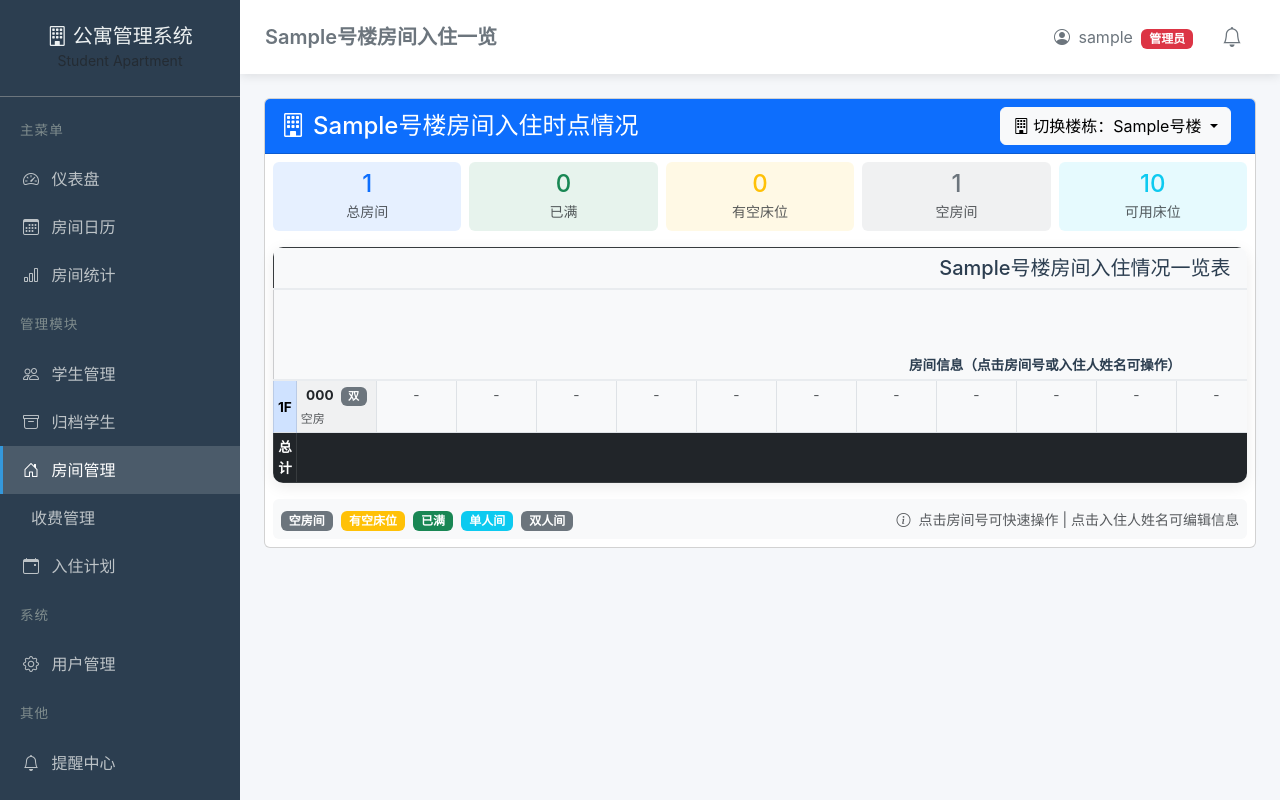
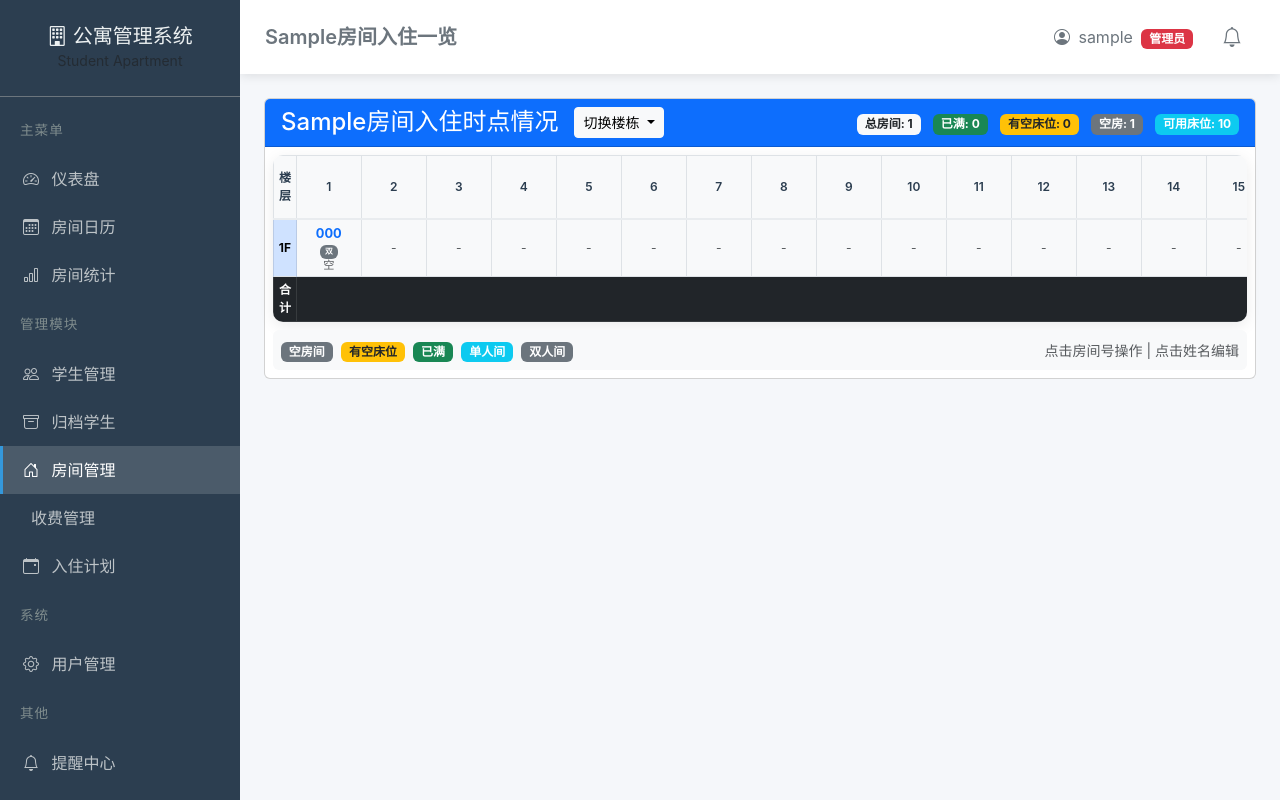
Before and after one commit to SIE-DNUI/student-apartment-system, a Flask app: a page that uses app/templates/rooms/building_overview.html in a window 1280 px wide. Run offline with Flask 3, Linux system fonts and the light colour scheme; a user stored in the database is signed in; tables that the repository leaves empty hold one stand-in row (values such as "Sample post"); some libraries are stand-ins or nearby versions.

Commit message:
fix: 修复楼栋一览表路由，自动跳转到第一个楼栋，优化一屏展示布局

```diff
--- a/app/routes/rooms.py
+++ b/app/routes/rooms.py
@@ -412,6 +412,19 @@ def export_template():
         download_name='房间导入模板.xlsx'
     )
 
+@bp.route('/overview')
+@login_required
+def overview():
+    """楼栋房间入住一览表 - 自动跳转到第一个楼栋"""
+    # 获取第一个楼栋
+    first_building = db.session.query(Room.building).distinct().order_by(Room.building).first()
+    if first_building:
+        return redirect(url_for('rooms.building_overview', building=first_building[0]))
+    else:
+        flash('暂无楼栋数据', 'warning')
+        return redirect(url_for('rooms.index'))
+
+
 @bp.route('/building/<building>/overview')
 @login_required
 def building_overview(building):
--- a/app/templates/dashboard/index.html
+++ b/app/templates/dashboard/index.html
@@ -149,7 +149,7 @@
 <!-- 房间入住一览入口 -->
 <div class="row g-4 mb-4">
     <div class="col-12">
-        <a href="{{ url_for('rooms.building_overview', building='19') }}" class="text-decoration-none">
+        <a href="{{ url_for('rooms.overview') }}" class="text-decoration-none">
             <div class="card bg-primary text-white hover-shadow" style="transition: transform 0.2s;">
                 <div class="card-body py-4">
                     <div class="d-flex justify-content-between align-items-center">
--- a/app/templates/rooms/building_overview.html
+++ b/app/templates/rooms/building_overview.html
@@ -1,174 +1,141 @@
 {% extends "base.html" %}
 
-{% block title %}{{ building }}号楼房间入住一览{% endblock %}
+{% block title %}{{ building }}房间入住一览{% endblock %}
 
 {% block content %}
+<style>
+    .overview-table { font-size: 0.75rem; }
+    .overview-table th, .overview-table td { padding: 0.25rem 0.3rem; vertical-align: middle; }
+    .room-cell { min-width: 65px; max-width: 75px; }
+    .room-cell.empty { background-color: #f8f9fa; }
+    .room-cell.partial { background-color: #fff3cd; }
+    .room-cell.full { background-color: #d1e7dd; }
+    .room-num { font-weight: bold; font-size: 0.8rem; }
+    .room-type { font-size: 0.65rem; }
+    .occupant { font-size: 0.7rem; line-height: 1.2; }
+    .stat-cell { background-color: #e7f1ff; font-weight: bold; }
+    .stat-header { background-color: #0d6efd; color: white; }
+</style>
+
 <div class="card">
-    <div class="card-header bg-primary text-white">
+    <div class="card-header bg-primary text-white py-2">
         <div class="d-flex justify-content-between align-items-center">
-            <h4 class="mb-0">
-                <i class="bi bi-building me-2"></i>{{ building }}号楼房间入住时点情况
-            </h4>
-            <div>
-                <!-- 楼栋切换下拉菜单 -->
-                <div class="btn-group me-2">
-                    <button type="button" class="btn btn-light dropdown-toggle" data-bs-toggle="dropdown">
-                        <i class="bi bi-building me-1"></i>切换楼栋：{{ building }}号楼
+            <div class="d-flex align-items-center">
+                <h4 class="mb-0 me-3">{{ building }}房间入住时点情况</h4>
+                <!-- 楼栋切换 -->
+                <div class="btn-group">
+                    <button type="button" class="btn btn-light btn-sm dropdown-toggle" data-bs-toggle="dropdown">
+                        切换楼栋
                     </button>
-                    <ul class="dropdown-menu dropdown-menu-end">
+                    <ul class="dropdown-menu">
                         {% for b in buildings %}
                         <li>
                             <a class="dropdown-item {% if b == building %}active{% endif %}"
                                href="{{ url_for('rooms.building_overview', building=b) }}">
-                                {{ b }}号楼
+                                {{ b }}
                             </a>
                         </li>
                         {% endfor %}
                     </ul>
                 </div>
             </div>
+            <div>
+                <span class="badge bg-light text-dark me-2">总房间: {{ stats.total }}</span>
+                <span class="badge bg-success me-2">已满: {{ stats.full }}</span>
+                <span class="badge bg-warning text-dark me-2">有空床位: {{ stats.partial }}</span>
+                <span class="badge bg-secondary me-2">空房: {{ stats.empty }}</span>
+                <span class="badge bg-info">可用床位: {{ stats.empty_beds }}</span>
+            </div>
         </div>
     </div>
 
     <div class="card-body p-2">
-        <!-- 统计概览 -->
-        <div class="row g-2 mb-3">
-            <div class="col">
-                <div class="text-center p-2 bg-primary bg-opacity-10 rounded">
-                    <h4 class="text-primary mb-0">{{ stats.total }}</h4>
-                    <small class="text-muted">总房间</small>
-                </div>
-            </div>
-            <div class="col">
-                <div class="text-center p-2 bg-success bg-opacity-10 rounded">
-                    <h4 class="text-success mb-0">{{ stats.full }}</h4>
-                    <small class="text-muted">已满</small>
-                </div>
-            </div>
-            <div class="col">
-                <div class="text-center p-2 bg-warning bg-opacity-10 rounded">
-                    <h4 class="text-warning mb-0">{{ stats.partial }}</h4>
-                    <small class="text-muted">有空床位</small>
-                </div>
-            </div>
-            <div class="col">
-                <div class="text-center p-2 bg-secondary bg-opacity-10 rounded">
-                    <h4 class="text-secondary mb-0">{{ stats.empty }}</h4>
-                    <small class="text-muted">空房间</small>
-                </div>
-            </div>
-            <div class="col">
-                <div class="text-center p-2 bg-info bg-opacity-10 rounded">
-                    <h4 class="text-info mb-0">{{ stats.empty_beds }}</h4>
-                    <small class="text-muted">可用床位</small>
-                </div>
-            </div>
-        </div>
-
-        <!-- 大表：按楼层从高到低展示 -->
-        <div class="table-responsive">
-            <table class="table table-bordered table-sm mb-0" style="font-size: 0.85rem;">
-                <thead class="table-dark">
+        {% if floors_data %}
+        <!-- 一屏展示的大表 -->
+        <div class="table-responsive" style="max-height: calc(100vh - 200px);">
+            <table class="table table-bordered overview-table mb-0">
+                <thead>
                     <tr class="text-center">
-                        <th colspan="21" class="py-2">
-                            <h5 class="mb-0">{{ building }}号楼房间入住情况一览表</h5>
-                        </th>
-                        <th colspan="3" class="py-2">楼层统计</th>
-                    </tr>
-                    <tr class="text-center table-secondary">
-                        <th colspan="20">房间信息（点击房间号或入住人姓名可操作）</th>
-                        <th width="50">房间数</th>
-                        <th width="50">剩余房</th>
-                        <th width="50">可用床位</th>
+                        <th class="stat-header" style="width: 45px;">楼层</th>
+                        {% for i in range(1, 21) %}
+                        <th class="room-cell">{{ i }}</th>
+                        {% endfor %}
+                        <th class="stat-header" style="width: 50px;">房间数</th>
+                        <th class="stat-header" style="width: 50px;">剩余房</th>
+                        <th class="stat-header" style="width: 50px;">空床位</th>
                     </tr>
                 </thead>
                 <tbody>
                     {% for floor in floors_sorted %}
                     <tr>
                         <!-- 楼层标签 -->
-                        <td class="table-primary text-center align-middle fw-bold" style="width: 40px;">
-                            {{ floor }}F
-                        </td>
+                        <td class="text-center table-primary align-middle fw-bold">{{ floor }}F</td>
 
-                        <!-- 房间格子：每层最多20个房间 -->
+                        <!-- 房间格子 -->
                         {% set floor_rooms = floors_data[floor] %}
                         {% for i in range(20) %}
                             {% set item = floor_rooms[i] if i < floor_rooms|length else none %}
                             {% if item %}
-                                <!-- 判断房间状态背景色 -->
                                 {% if item.is_empty %}
-                                    {% set cell_class = 'bg-secondary bg-opacity-10' %}
+                                    {% set cell_class = 'empty' %}
                                 {% elif item.has_partial %}
-                                    {% set cell_class = 'bg-warning bg-opacity-25' %}
+                                    {% set cell_class = 'partial' %}
                                 {% else %}
-                                    {% set cell_class = 'bg-success bg-opacity-10' %}
+                                    {% set cell_class = 'full' %}
                                 {% endif %}
 
-                                <td class="{{ cell_class }} p-1 align-top" style="min-width: 80px;">
-                                    <!-- 房间号 -->
-                                    <div class="text-center mb-1">
+                                <td class="room-cell {{ cell_class }} text-center">
+                                    <!-- 房间号：可点击 -->
                                     {% if item.is_empty or item.has_partial %}
-                                        <a href="{{ url_for('students.add') }}?room_id={{ item.room.id }}&building={{ building }}"
-                                           class="fw-bold text-decoration-none text-dark"
-                                           title="点击添加入住">
+                                    <a href="{{ url_for('students.add') }}?room_id={{ item.room.id }}"
+                                       class="room-num text-decoration-none" title="添加入住">
                                         {{ item.room.room_number }}
                                     </a>
                                     {% else %}
                                     <a href="{{ url_for('rooms.detail', room_id=item.room.id) }}"
-                                           class="fw-bold text-decoration-none text-dark"
-                                           title="点击查看详情">
+                                       class="room-num text-decoration-none" title="查看详情">
                                         {{ item.room.room_number }}
                                     </a>
                                     {% endif %}
-                                        <span class="badge {% if item.room_type == '单' %}bg-info{% else %}bg-secondary{% endif %} ms-1" style="font-size: 0.7rem;">
+
+                                    <!-- 房型 -->
+                                    <div class="room-type">
+                                        <span class="badge {% if item.room_type == '单' %}bg-info{% else %}bg-secondary{% endif %}">
                                             {{ item.room_type }}
                                         </span>
                                     </div>
-                                    <!-- 入住人 -->
-                                    <div style="font-size: 0.75rem;">
+
+                                    <!-- 入住人：可点击编辑 -->
+                                    <div class="occupant">
                                         {% if item.students %}
                                             {% for student in item.students %}
                                             <a href="{{ url_for('students.edit', id=student.id) }}"
                                                class="text-decoration-none d-block"
-                                               title="点击编辑 {{ student.name }}">
+                                               title="编辑{{ student.name }}">
                                                 {{ student.name }}
                                             </a>
                                             {% endfor %}
                                         {% else %}
-                                            <span class="text-muted">空房</span>
+                                            <span class="text-muted">空</span>
                                         {% endif %}
                                     </div>
                                 </td>
                             {% else %}
-                                <!-- 空白格子 -->
-                                <td class="bg-light text-center text-muted" style="min-width: 80px;">-</td>
+                                <td class="room-cell bg-light text-muted text-center">-</td>
                             {% endif %}
                         {% endfor %}
 
                         <!-- 楼层统计 -->
-                        <td class="text-center align-middle table-info fw-bold">
-                            {{ floor_stats[floor].total }}
-                        </td>
-                        <td class="text-center align-middle table-warning fw-bold">
-                            {{ floor_stats[floor].empty_rooms }}
-                        </td>
-                        <td class="text-center align-middle table-success fw-bold">
-                            {{ floor_stats[floor].empty_beds }}
-                        </td>
-                    </tr>
-                    {% else %}
-                    <tr>
-                        <td colspan="23" class="text-center text-muted py-4">
-                            <i class="bi bi-inbox display-4 d-block mb-2"></i>
-                            暂无房间数据
-                        </td>
+                        <td class="stat-cell text-center align-middle">{{ floor_stats[floor].total }}</td>
+                        <td class="stat-cell text-center align-middle bg-warning bg-opacity-25">{{ floor_stats[floor].empty_rooms }}</td>
+                        <td class="stat-cell text-center align-middle bg-success bg-opacity-25">{{ floor_stats[floor].empty_beds }}</td>
                     </tr>
                     {% endfor %}
 
                     <!-- 总计行 -->
                     <tr class="table-dark text-center fw-bold">
-                        <td>总计</td>
-                        <td colspan="19"></td>
+                        <td>合计</td>
+                        <td colspan="20"></td>
                         <td class="table-info">{{ stats.total }}</td>
                         <td class="table-warning">{{ stats.empty }}</td>
                         <td class="table-success">{{ stats.empty_beds }}</td>
@@ -178,23 +145,26 @@
         </div>
 
         <!-- 图例 -->
-        <div class="mt-3 p-2 bg-light rounded">
-            <div class="row">
-                <div class="col">
+        <div class="mt-2 p-2 bg-light rounded d-flex justify-content-between align-items-center">
+            <div>
                 <span class="badge bg-secondary me-1">空房间</span>
-                    <span class="badge bg-warning me-1">有空床位</span>
+                <span class="badge bg-warning text-dark me-1">有空床位</span>
                 <span class="badge bg-success me-1">已满</span>
                 <span class="badge bg-info me-1">单人间</span>
                 <span class="badge bg-secondary me-1">双人间</span>
             </div>
-                <div class="col-auto">
             <small class="text-muted">
-                        <i class="bi bi-info-circle me-1"></i>
-                        点击房间号可快速操作 | 点击入住人姓名可编辑信息
+                点击房间号操作 | 点击姓名编辑
             </small>
         </div>
+        {% else %}
+        <div class="text-center py-5 text-muted">
+            <i class="bi bi-inbox display-4"></i>
+            <p class="mt-2">该楼栋暂无房间数据</p>
+            <p>当前楼栋: {{ building }}</p>
+            <p>可用楼栋: {{ buildings|join(', ') }}</p>
         </div>
-        </div>
+        {% endif %}
     </div>
 </div>
 {% endblock %}
--- a/app/templates/rooms/status.html
+++ b/app/templates/rooms/status.html
@@ -5,7 +5,7 @@
 {% block content %}
 <!-- 房间入住一览入口 -->
 <div class="card mb-4 bg-primary text-white">
-    <a href="{{ url_for('rooms.building_overview', building='19') }}" class="text-decoration-none text-white">
+    <a href="{{ url_for('rooms.overview') }}" class="text-decoration-none text-white">
         <div class="card-body py-3">
             <div class="d-flex justify-content-between align-items-center">
                 <div>
```
Lines whose indentation alone changed are shown as unchanged.
